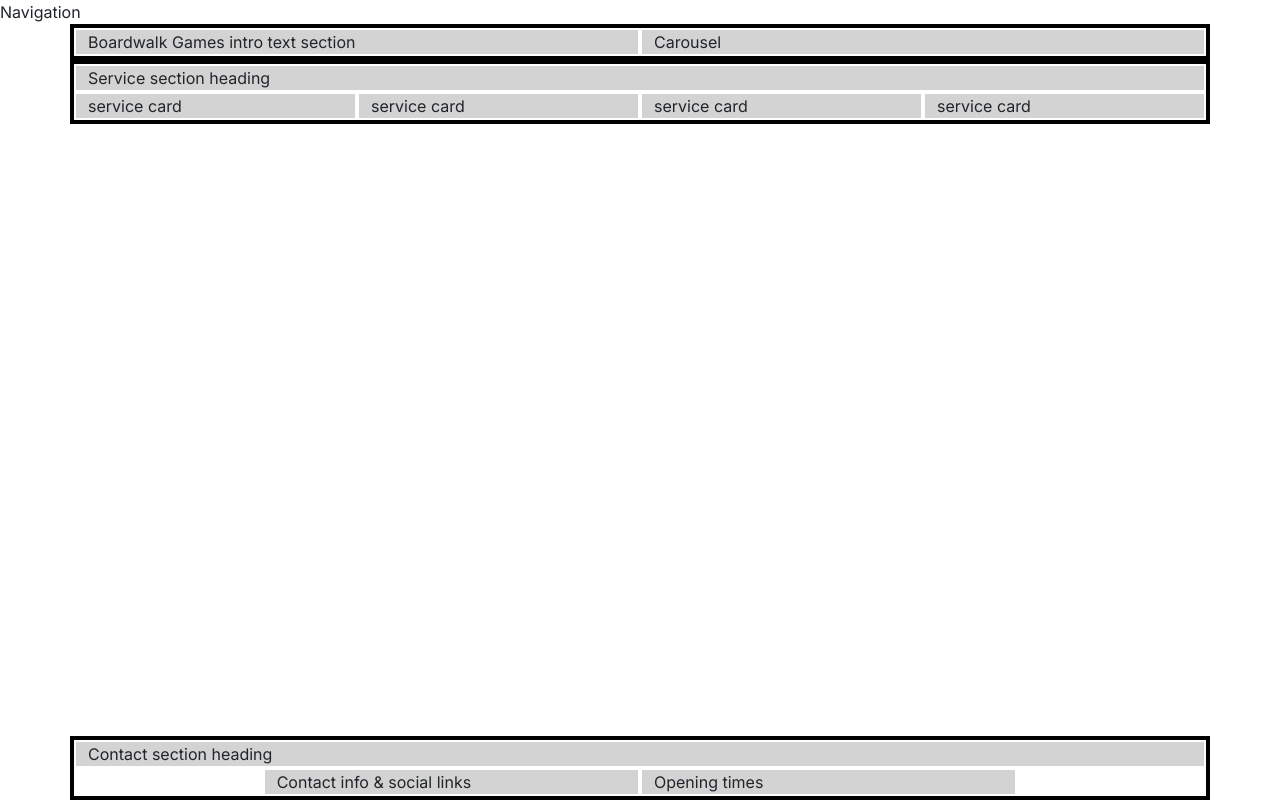
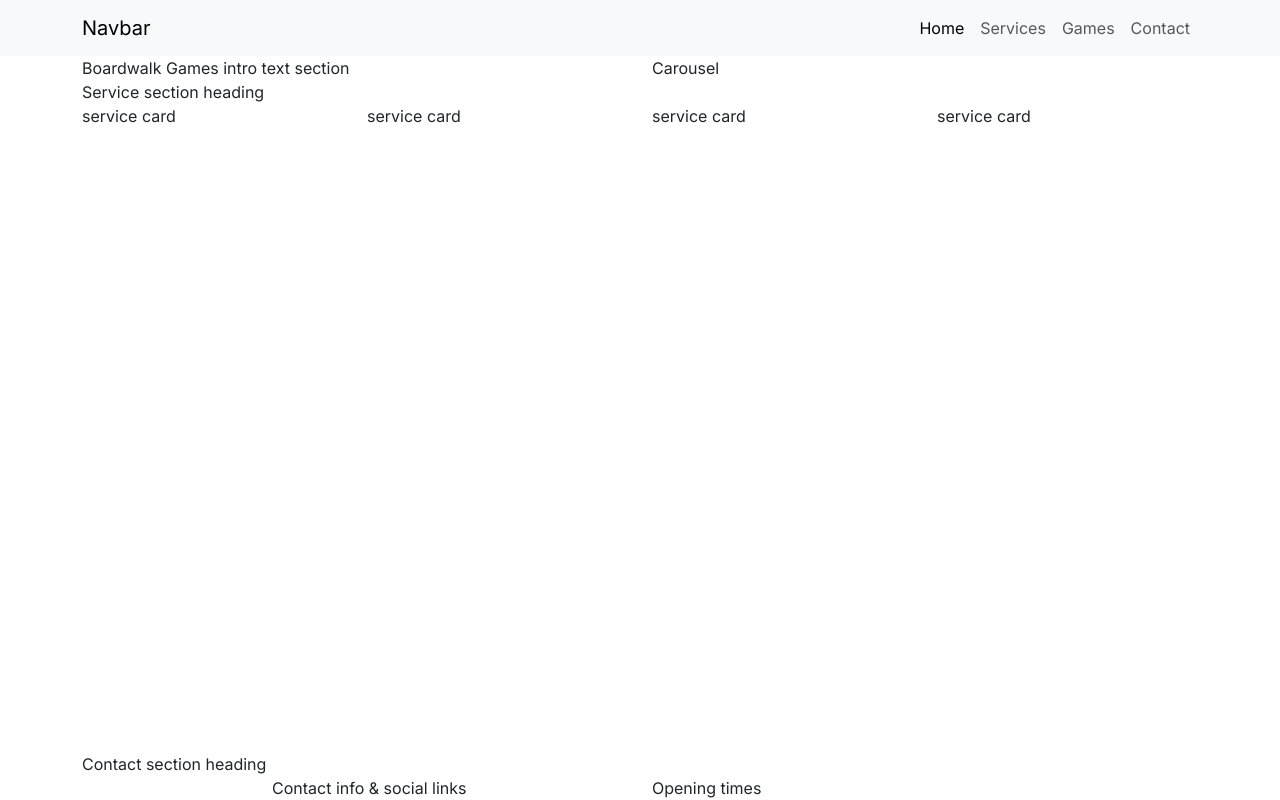
Before and after one commit to Chatlada-Nina/boardwalk-games, a plain HTML site: page index.html in a window 1280 px wide. Drawn offline with nearby package versions, Linux system fonts and the light colour scheme; a web font is replaced by a local one.

Commit message:
Add homepage navigation

```diff
--- a/assets/css/style.css
+++ b/assets/css/style.css
@@ -25,10 +25,10 @@ h1, h2, h3 {
 }
 
 /* grid visualisation CSS for testing */
-.container, .row {
+/* .container, .row {
     border: 2px solid black;
 }
 .col-12 {
     border: 2px solid white;
     background-color: lightgray;
-}
+} */
--- a/index.html
+++ b/index.html
@@ -1,9 +1,11 @@
 <!DOCTYPE html>
 <html lang="en">
+
 <head>
     <meta charset="UTF-8">
     <meta name="viewport" content="width=device-width, initial-scale=1.0">
-    <meta name="description" content="Boardwalk Games, your ultimate gaming retreat! Perfect for casual gamers, enthusiasts, and student gatherings. Visit us for your next adventure in board gaming.">
+    <meta name="description"
+        content="Boardwalk Games, your ultimate gaming retreat! Perfect for casual gamers, enthusiasts, and student gatherings. Visit us for your next adventure in board gaming.">
     <title>Boardwalk Games | Home</title>
 
     <!-- favicons generated by favicon.io -->
@@ -12,17 +14,43 @@
     <link rel="icon" type="image/png" sizes="16x16" href="assets/images/favicon-16x16.png">
 
     <!-- Link Bootstrap CSS -->
-    <link href="https://cdn.jsdelivr.net/npm/bootstrap@5.3.3/dist/css/bootstrap.min.css" rel="stylesheet" integrity="sha384-QWTKZyjpPEjISv5WaRU9OFeRpok6YctnYmDr5pNlyT2bRjXh0JMhjY6hW+ALEwIH" crossorigin="anonymous">
+    <link href="https://cdn.jsdelivr.net/npm/bootstrap@5.3.3/dist/css/bootstrap.min.css" rel="stylesheet"
+        integrity="sha384-QWTKZyjpPEjISv5WaRU9OFeRpok6YctnYmDr5pNlyT2bRjXh0JMhjY6hW+ALEwIH" crossorigin="anonymous">
 
     <!-- Link CSS -->
     <link rel="stylesheet" href="assets/css/style.css">
 </head>
 
 <!-- Clases on body set to work with mt-auto on footer to ensure it always stays at the bottom of the page -->
+
 <body class="d-flex flex-column min-vh-100">
 
     <!-- Navigation -->
-     <div>Navigation</div>
+    <nav class="navbar navbar-expand-lg bg-body-tertiary">
+        <div class="container">
+            <a class="navbar-brand" href="index.html">Navbar</a>
+            <button class="navbar-toggler" type="button" data-bs-toggle="collapse" data-bs-target="#navbarNav"
+                aria-controls="navbarNav" aria-expanded="false" aria-label="Toggle navigation">
+                <span class="navbar-toggler-icon"></span>
+            </button>
+            <div class="collapse navbar-collapse" id="navbarNav">
+                <ul class="navbar-nav ms-auto">
+                    <li class="nav-item">
+                        <a class="nav-link active" aria-current="page" href="index.html">Home</a>
+                    </li>
+                    <li class="nav-item">
+                        <a class="nav-link" href="#">Services</a>
+                    </li>
+                    <li class="nav-item">
+                        <a class="nav-link" href="game-library.html">Games</a>
+                    </li>
+                    <li class="nav-item">
+                        <a class="nav-link" href="#">Contact</a>
+                    </li>
+                </ul>
+            </div>
+        </div>
+    </nav>
 
 
     <!-- Header with carousel -->
@@ -64,10 +92,13 @@
 
 
     <!-- Link Bootstrap JavaScript -->
-    <script src="https://cdn.jsdelivr.net/npm/bootstrap@5.3.3/dist/js/bootstrap.bundle.min.js" integrity="sha384-YvpcrYf0tY3lHB60NNkmXc5s9fDVZLESaAA55NDzOxhy9GkcIdslK1eN7N6jIeHz" crossorigin="anonymous"></script>
+    <script src="https://cdn.jsdelivr.net/npm/bootstrap@5.3.3/dist/js/bootstrap.bundle.min.js"
+        integrity="sha384-YvpcrYf0tY3lHB60NNkmXc5s9fDVZLESaAA55NDzOxhy9GkcIdslK1eN7N6jIeHz"
+        crossorigin="anonymous"></script>
 
     <!-- FontAwesome link -->
     <script src="https://kit.fontawesome.com/32f8251277.js" crossorigin="anonymous"></script>
 
 </body>
+
 </html>
```
Lines whose indentation alone changed are shown as unchanged.
